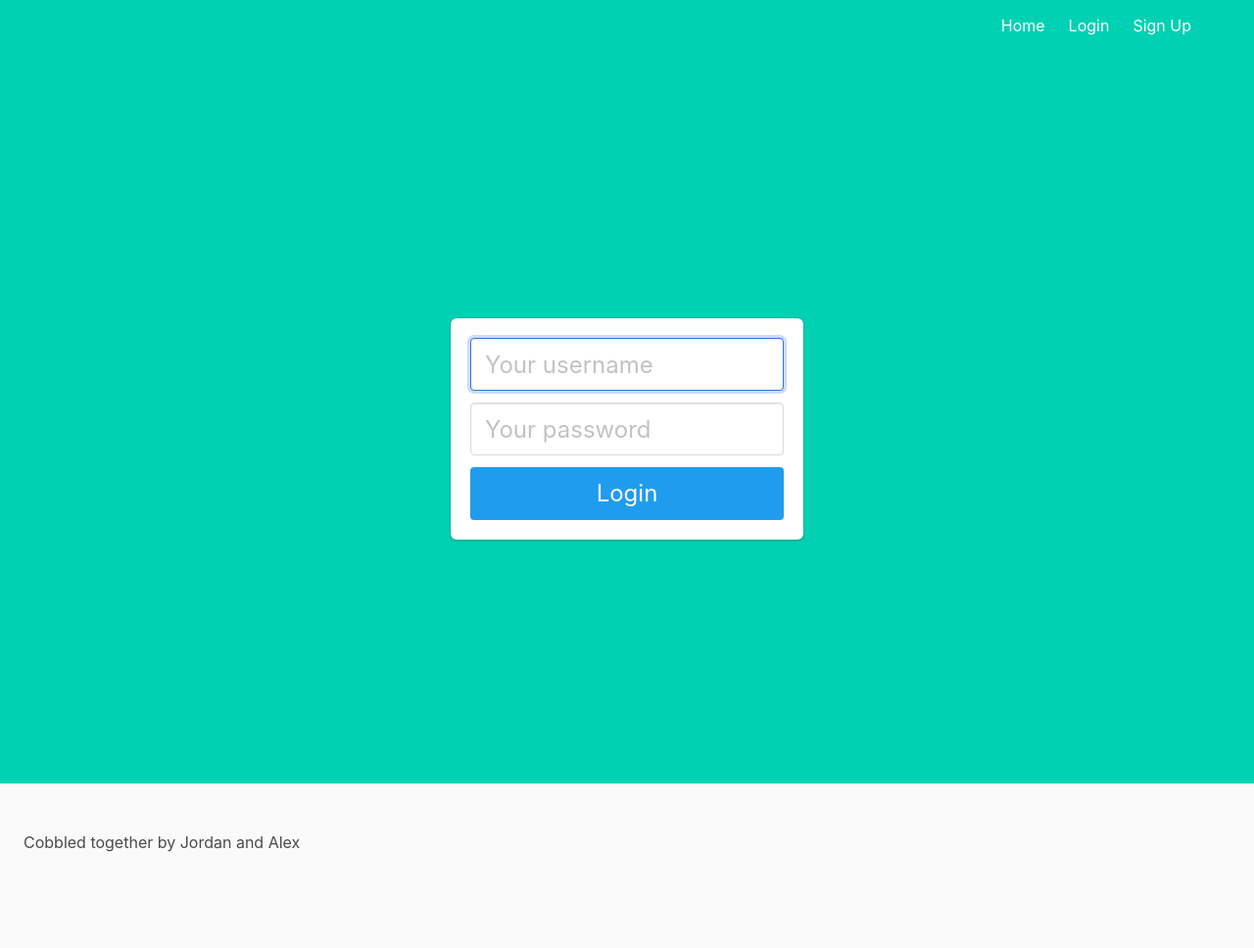
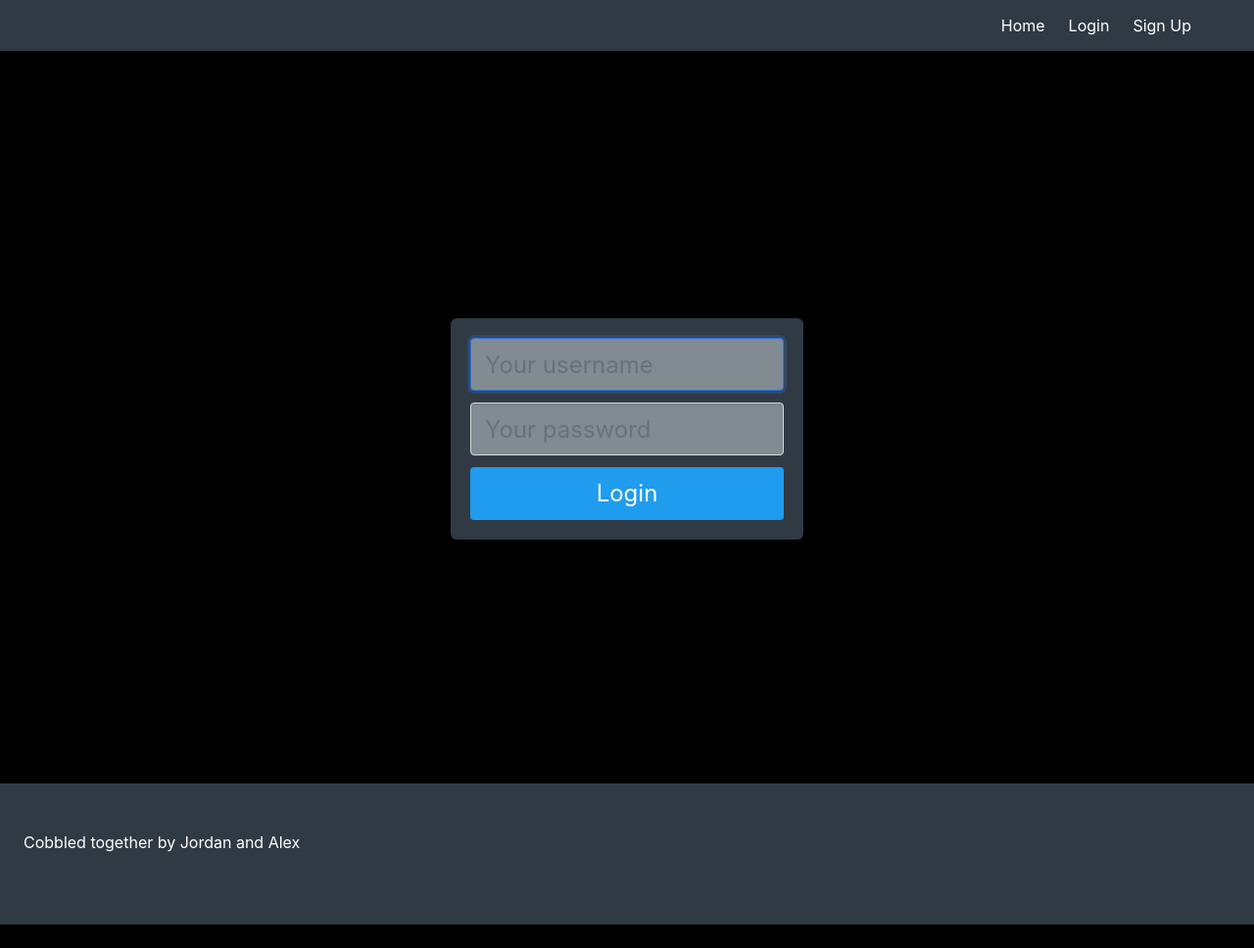
Before and after one commit to alex-vanderbilt/MaaS, a Flask app: page /login in a window 1280 px wide. Shown: the whole page at 98% size. After the commit the page ends 944 px from the top, so only its background shows below. Run offline with Flask 2, Linux system fonts and the light colour scheme.

Commit message:
Changed theme to dark mode, changed landing page

```diff
--- a/app/templates/base.html
+++ b/app/templates/base.html
@@ -9,7 +9,7 @@
 </head>
 
 <body>
-    <section class="hero is-primary is-fullheight">
+    <section class="hero is-primary is-fullheight" style="background-color: #303A44;">
         <div class="hero-head">
             <nav class="navbar">
               <div class="container">
@@ -47,7 +47,7 @@
             </nav>
         </div>
 
-      <div class="hero-body">
+      <div class="hero-body" style="background-color: black;">
         <div class="container has-text-centered">
           {% block content %}
           {% endblock %}
@@ -55,7 +55,7 @@
       </div>
 
     </section>
-    <footer class="footer">
+    <footer class="footer" style="background-color: #303A44; color: white; height: 10px;">
 <!--        <div class="row align-items-center justify-content-xl-between">-->
 <!--          <div class="col-xl-6 m-auto text-center">-->
             <div class="copyright">
--- a/app/templates/login.html
+++ b/app/templates/login.html
@@ -11,16 +11,16 @@
 {% block content %}
 <div class="column is-4 is-offset-4">
   <h3 class="title"Login></h3>
-  <div class="box">
+  <div class="box" style="background-color: #303A44;">
     <form method="POST" action="/login">
       <div class="field">
         <div class="control">
-          <input class="input is-large" type="text" name="name" placeholder="Your username" autofocus="">
+          <input class="input is-large" type="text" name="name" placeholder="Your username" autofocus=""  style="background-color: #828B92; color: white;">
         </div>
       </div>
       <div class="field">
         <div class="control">
-          <input class="input is-large" type="password" name="password" placeholder="Your password" autofocus="">
+          <input class="input is-large" type="password" name="password" placeholder="Your password" autofocus=""  style="background-color: #828B92; color: white;">
         </div>
       </div>
       <button class="button is-block is-info is-large is-fullwidth">Login</button>
--- a/app/templates/signup.html
+++ b/app/templates/signup.html
@@ -3,7 +3,7 @@
 {% block content %}
 <div class="column is-4 is-offset-4">
   <h3 class="title">Sign Up</h3>
-  <div class="box">
+  <div class="box" style="background-color: #303A44; color: white;">
     {% with messages = get_flashed_messages() %}
       {% if messages %}
       <div class="notification is-danger">
```
Also changed, not shown: app/__init__.py (+7 -4 lines), app/templates/index.html (+20 -22 lines), app/templates/profile.html (+4 -4 lines).
